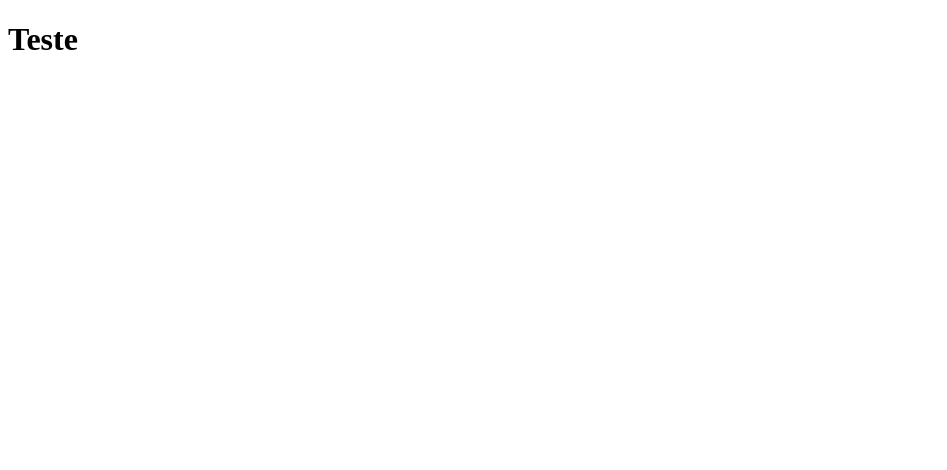
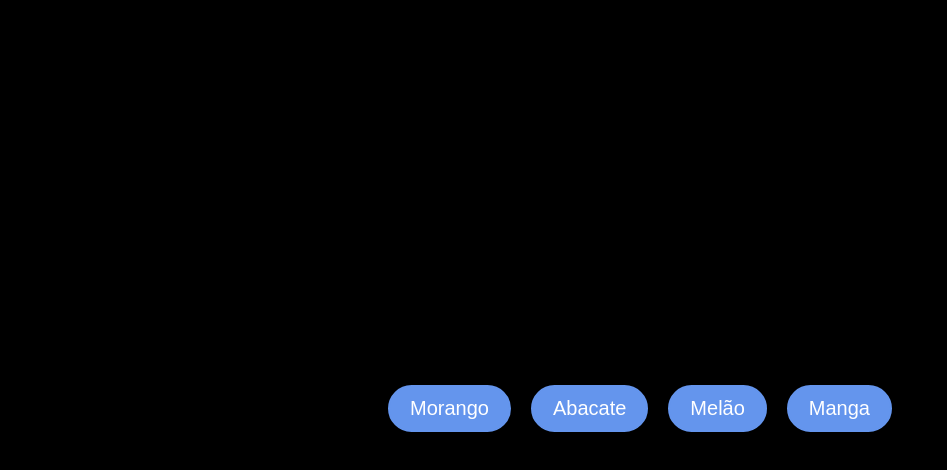
Before and after one commit to matheus1902-code/Sala07-TDS, a plain HTML site: page exercicio01/index.html in a window 1280 px wide. Shown: the whole page, without its empty margins (0-947 px from the left). Drawn offline with Linux system fonts and the light colour scheme.

Commit message:
Add files via upload

```diff
--- a/exercicio01/index.html
+++ b/exercicio01/index.html
@@ -4,8 +4,12 @@
     <meta charset="UTF-8">
     <meta name="viewport" content="width=device-width, initial-scale=1.0">
     <title>Primeiro Projeto</title>
+    <link rel="stylesheet" href="style.css">
 </head>
 <body>
-    <h1>Teste</h1>
+    <button>Morango</button>
+    <button>Abacate</button>
+    <button>Melão</button>
+    <button>Manga</button>
 </body>
 </html>
--- a/exercicio01/style.css
+++ b/exercicio01/style.css
@@ -0,0 +1,25 @@
+body {
+    background-color: black;
+    display: flex;
+    height: 100vh;
+    align-items: center;
+    justify-content: center;
+    gap: 20px;
+}
+
+button {
+    background-color: cornflowerblue;
+    color: white;
+    border: none;
+    padding: 10px 20px;
+    border-radius: 999px;
+    font-size: 20px;
+    border: 2px solid cornflowerblue;
+}
+
+button:hover {
+    background-color: white;
+    color: black;
+    border: 2px solid cornflowerblue;
+    cursor: pointer;
+}
```
